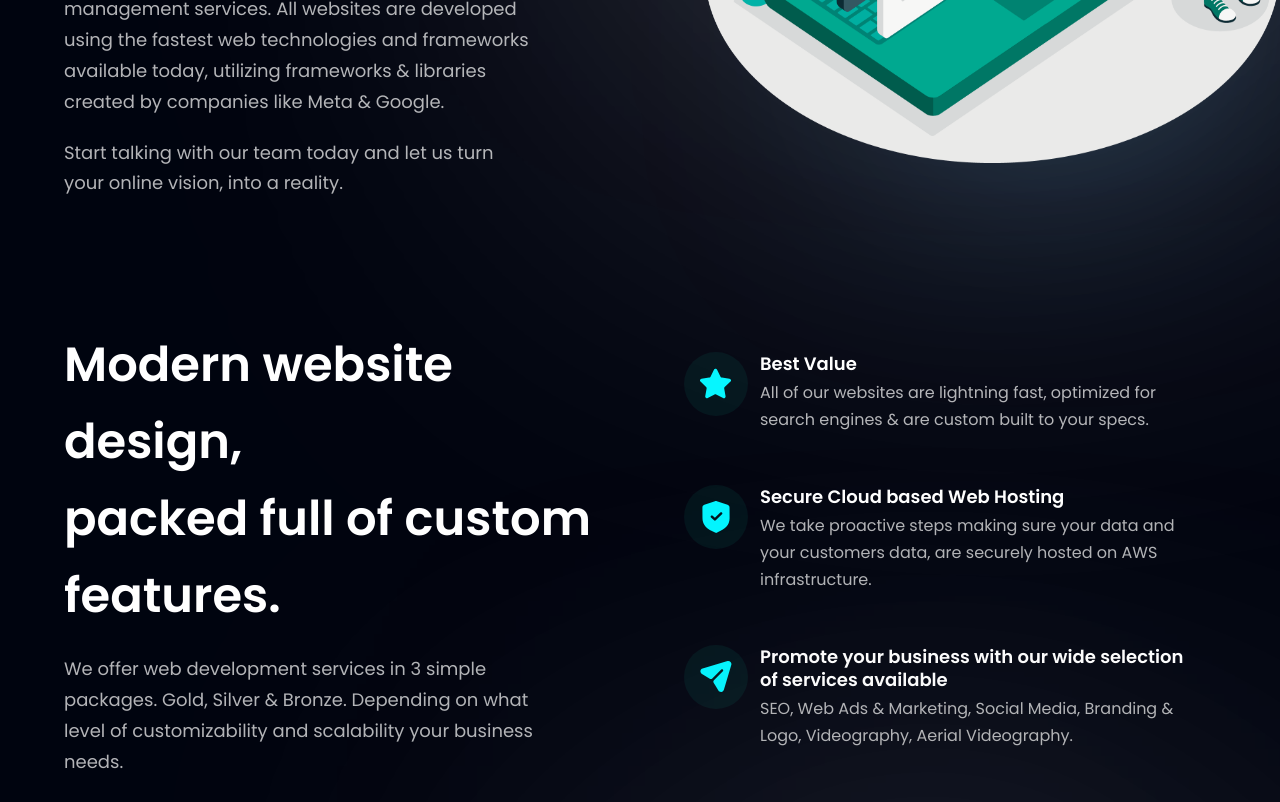
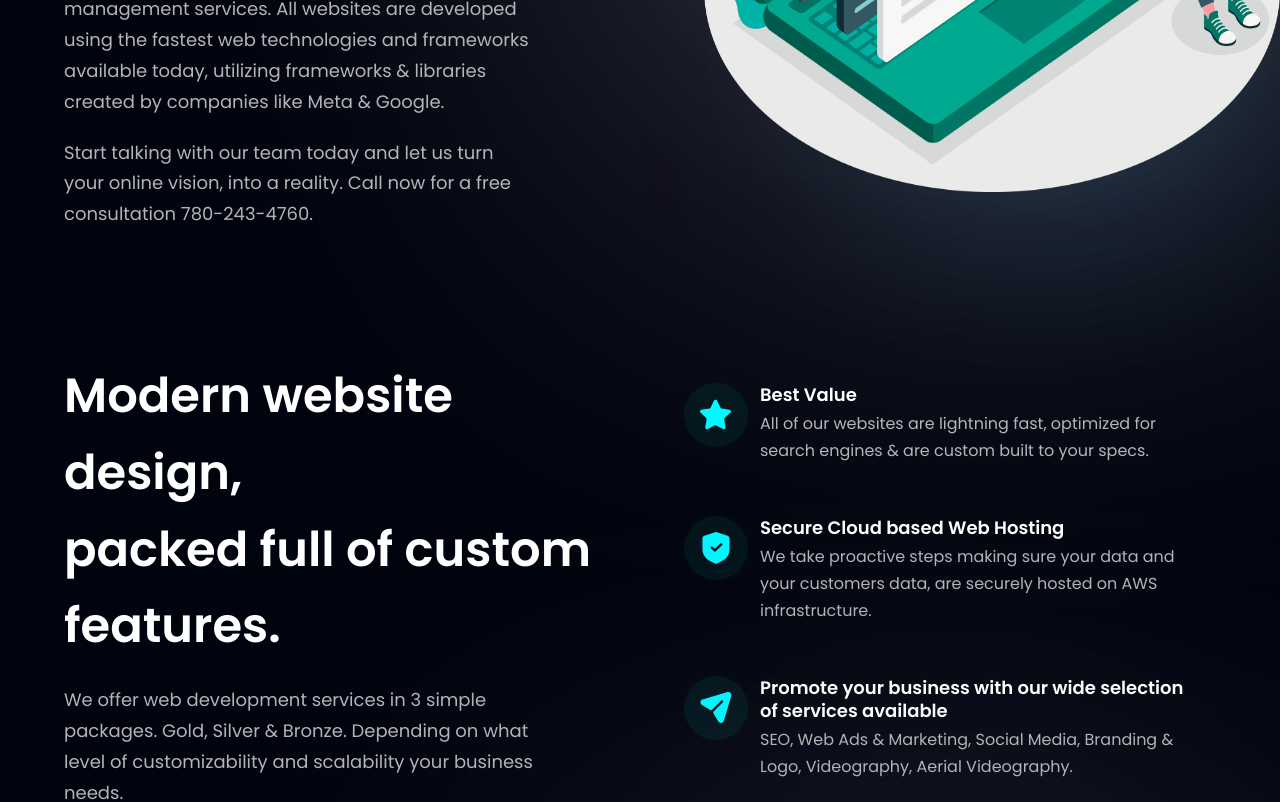
Before and after one commit to MattWalker1/WebDojo.ca, a React (Vite) app: page / in a window 1280 px wide. Shown: the part 840-1642 px from the top of the page. Built offline with nearby package versions, Linux system fonts and the light colour scheme.

Commit message:
data update

```diff
--- a/src/components/Footer.jsx
+++ b/src/components/Footer.jsx
@@ -10,7 +10,7 @@ const Footer = () => {
             <img src={logo}
              alt="webdojo"
              className="w-[366px] h-[192px] object-contain"/>
-            <p className={`${styles.paragraph} mt-4 max-w-[310px]`}> Our talented Web Developers will take your business to the next level, get in touch for a free quote. </p>
+            <p className={`${styles.paragraph} mt-4 max-w-[310px]`}> Our talented Web Developers will take your business to the next level, call today for a free quote 780-243-4760! </p>
         </div>
 
        <div className="flex-[1.5] w-full flex flex-row justify-between flex-wrap md:mt-0 mt-10">
--- a/src/components/Hero.jsx
+++ b/src/components/Hero.jsx
@@ -27,7 +27,7 @@ const Hero = () => {
         <h1 className="font-poppins font-semibold ss:text-[68px] text-[52px] text-white ss:leading-[100px] leading-[75px] w-full">Simplified.</h1>
         <p className={`${styles.paragraph} max-w-[470px] mt-5`}> Tailormade Website Development For Any Size Business. WebDojo will help every step of the way.</p>
         <p className={`${styles.paragraph} max-w-[470px] mt-5`}>Scale traffic to your website with our custom Ad management services. All websites are developed using the fastest web technologies and frameworks available today, utilizing frameworks & libraries created by companies like Meta & Google.</p>
-        <p className={`${styles.paragraph} max-w-[470px] mt-5`}>Start talking with our team today and let us turn your online vision, into a reality.</p>
+        <p className={`${styles.paragraph} max-w-[470px] mt-5`}>Start talking with our team today and let us turn your online vision, into a reality. Call now for a free consultation 780-243-4760.</p>
       </div>
 
       <div className={`flex-1 flex ${styles.flexCenter} md:my-0 my-10 relative`}>
```
